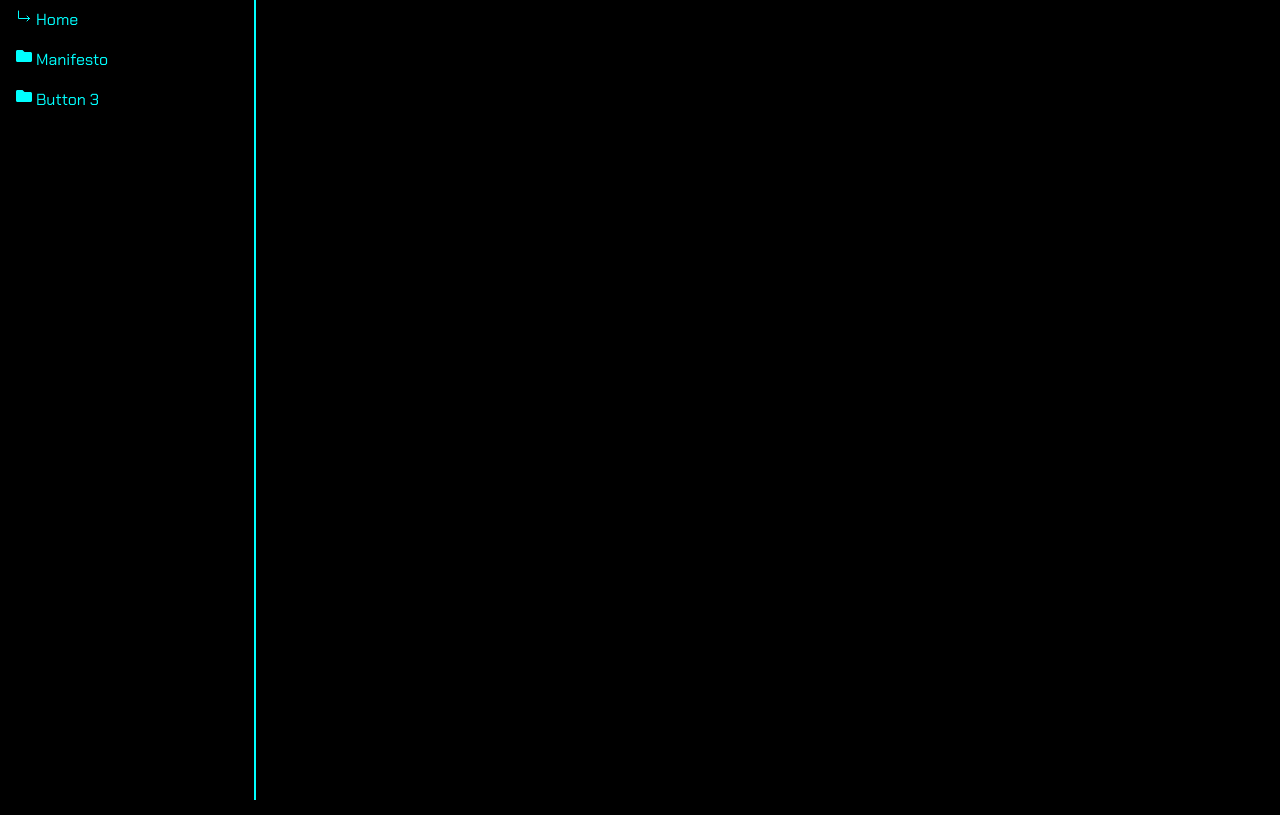
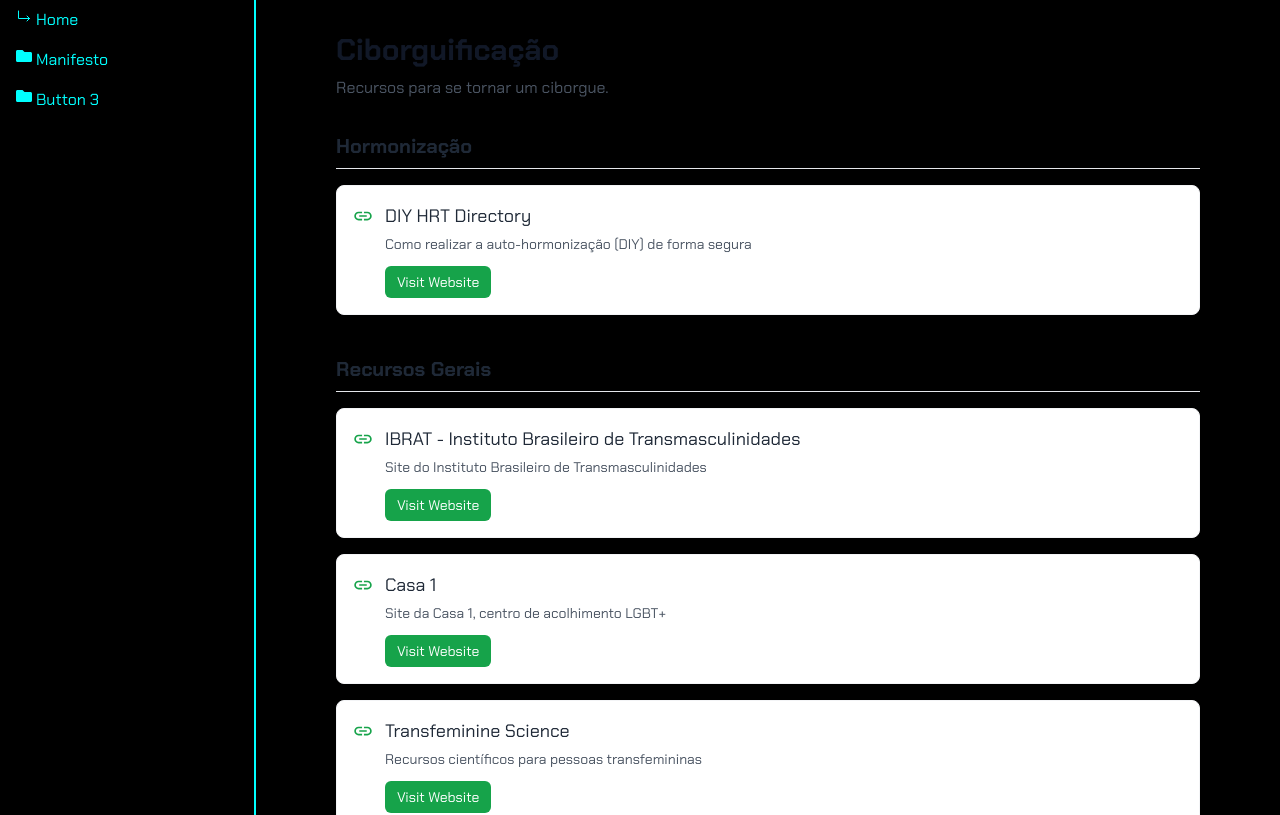
Before and after one commit to Coletivo-Anarquista-Trans/site, a Next.js app: page /recursos in a window 1280 px wide. Shown: the top 815 px of the page. Built offline with nearby package versions, Linux system fonts and the light colour scheme.

Commit message:
feat: adding styled components

```diff
--- a/src/app/recursos/page.tsx
+++ b/src/app/recursos/page.tsx
@@ -1,7 +1,36 @@
+import { resources } from '@/data/resources';
+import CyberCategorySection from '@/components/organism/CyberCategorySection';
+
 export default function Recursos() {
+    const categories = resources.reduce((acc, resource) => {
+        const category = resource.category || 'Other Resources';
+
+        if (!acc[category]) {
+            acc[category] = [];
+        }
+
+        acc[category].push(resource);
+        return acc;
+    }, {} as Record<string, typeof resources>);
+
+    const sortedCategories = Object.keys(categories).sort();
+
     return (
-        <div>
-            <p>Recursos</p>
+        <div className="container mx-auto px-4 py-8 max-w-4xl">
+            <div className="mb-8">
+                <h1 className="text-3xl font-bold text-gray-900 mb-2">Ciborguificação</h1>
+                <p className="text-gray-600">
+                    Recursos para se tornar um ciborgue.
+                </p>
+            </div>
+
+            {sortedCategories.map(category => (
+                <CyberCategorySection
+                    key={category}
+                    title={category}
+                    resources={categories[category]}
+                />
+            ))}
         </div>
     );
 }
--- /dev/null
+++ b/src/components/atoms/CyberResourceIcon/index.tsx
@@ -0,0 +1,14 @@
+import { IoMdFolder, IoMdLink } from "react-icons/io";
+
+interface CyberResourceIconProps {
+  type: 'file' | 'link';
+  className?: string;
+}
+
+export default function CyberResourceIcon({ type, className = '' }: CyberResourceIconProps) {
+  if (type === 'file') {
+    return <IoMdFolder className={`h-5 w-5 ${className}`} />;
+  }
+
+  return <IoMdLink className={`h-5 w-5 ${className}`} />;
+}
--- /dev/null
+++ b/src/components/molecules/CyberResourceCard/index.tsx
@@ -0,0 +1,52 @@
+'use client';
+
+import { Resource } from '@/types/resources';
+import CyberResourceIcon from '@/components/atoms/CyberResourceIcon';
+
+interface CyberResourceCardProps {
+    resource: Resource;
+}
+
+export default function CyberResourceCard({ resource }: CyberResourceCardProps) {
+    return (
+        <div className="bg-white rounded-lg shadow-sm hover:shadow-md transition-shadow p-4 border border-gray-100">
+            <div className="flex items-start gap-3">
+                <div className="mt-1">
+                    <CyberResourceIcon
+                        type={resource.type}
+                        className={resource.type === 'file' ? 'text-accent5' : 'text-green-600'}
+                    />
+                </div>
+
+                <div className="flex-1">
+                    <h3 className="text-lg font-medium text-gray-800">{resource.title}</h3>
+                    {resource.description && (
+                        <p className="mt-1 text-gray-600 text-sm">{resource.description}</p>
+                    )}
+
+                    <div className="mt-3">
+                        {resource.type === 'file' ? (
+                            <a
+                                href={resource.url}
+                                download
+                                className="inline-flex items-center px-3 py-1.5 text-sm font-medium text-white bg-blue-600 rounded-md hover:bg-blue-700 transition-colors"
+                            >
+                                Download
+                                {resource.fileSize && <span className="ml-1 text-blue-200">({resource.fileSize})</span>}
+                            </a>
+                        ) : (
+                            <a
+                                href={resource.url}
+                                target="_blank"
+                                rel="noopener noreferrer"
+                                className="inline-flex items-center px-3 py-1.5 text-sm font-medium text-white bg-green-600 rounded-md hover:bg-green-700 transition-colors"
+                            >
+                                Visit Website
+                            </a>
+                        )}
+                    </div>
+                </div>
+            </div>
+        </div>
+    );
+}
--- /dev/null
+++ b/src/components/organism/CyberCategorySection/index.tsx
@@ -0,0 +1,27 @@
+import { Resource } from '@/types/resources';
+import CyberResourceCard from '@/components/molecules/CyberResourceCard';
+
+interface CyberCategorySectionProps {
+    title: string;
+    resources: Resource[];
+}
+
+export default function CyberCategorySection({ title, resources }: CyberCategorySectionProps) {
+    if (resources.length === 0) {
+        return null;
+    }
+
+    return (
+        <div className="mb-10">
+            <h2 className="text-xl font-semibold text-gray-800 mb-4 pb-2 border-b border-gray-200">
+                {title}
+            </h2>
+
+            <div className="space-y-4">
+                {resources.map(resource => (
+                    <CyberResourceCard key={resource.id} resource={resource} />
+                ))}
+            </div>
+        </div>
+    );
+}
--- a/src/data/resources.ts
+++ b/src/data/resources.ts
@@ -1,6 +1,6 @@
-// src/data/resources.ts
 import { Resource } from '../types/resources';
 
+// Dados da página de resources
 export const resources: Resource[] = [
   {
     id: '1',
```
